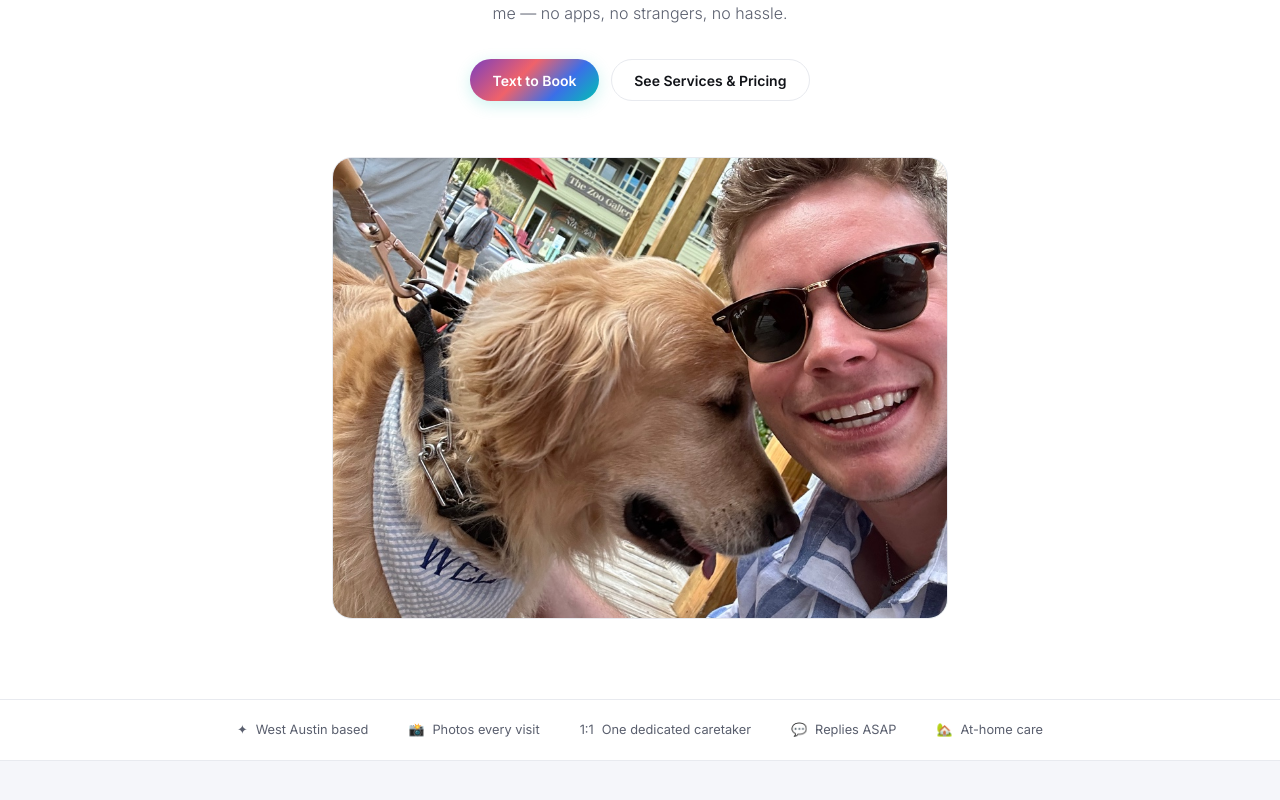
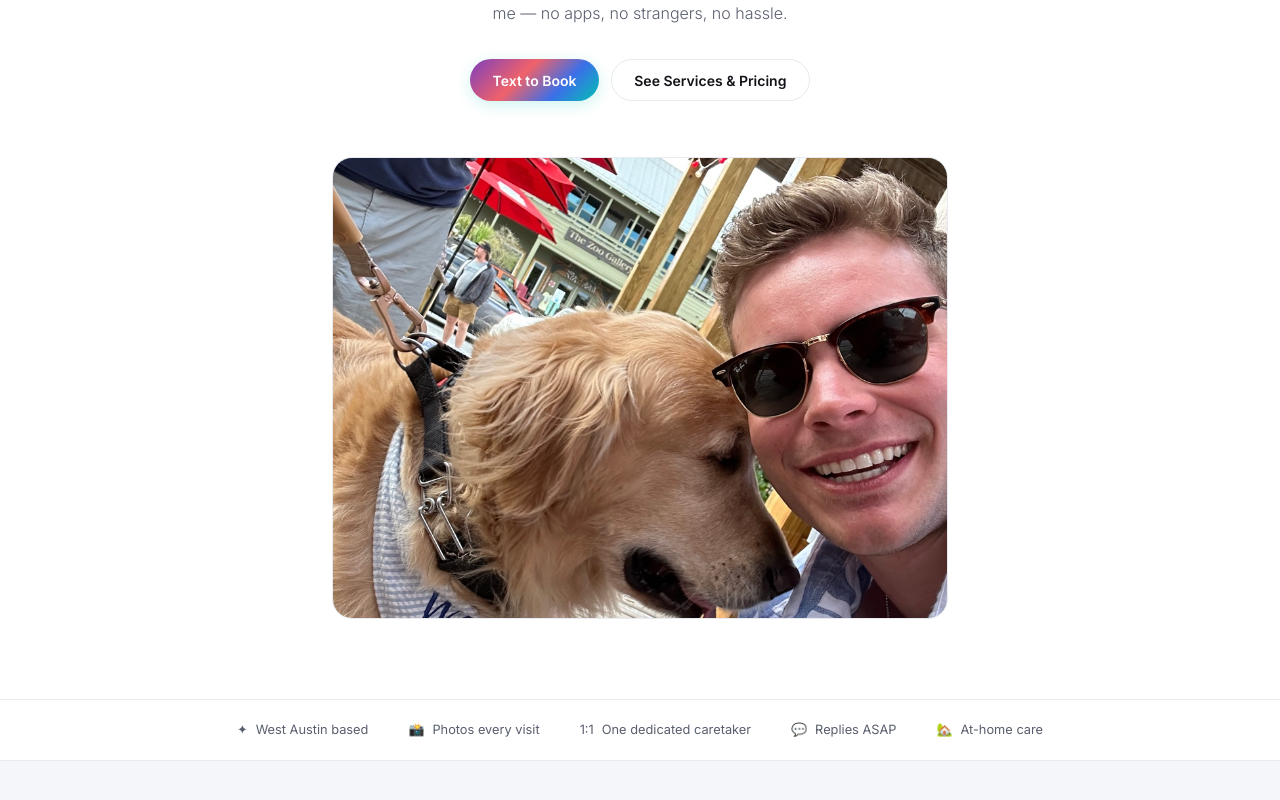
Before and after one commit to wellspeterson/dogmanny, a Next.js app: page / in a window 1280 px wide. Shown: the part 380-1180 px from the top of the page. Built offline with nearby package versions, Linux system fonts and the light colour scheme.

Commit message:
Shift hero image up to show more hair
Move objectPosition from center 55% to center 40%.

https://claude.ai/code/session_01Mu6ncMnb5PDzWzeoxbnTSt

```diff
--- a/app/page.tsx
+++ b/app/page.tsx
@@ -583,7 +583,7 @@ export default function DogMannyPage() {
         </div>
         {/* Hero photo */}
         <div className="hero-img">
-          <img src="/wells-golden-patio.jpeg" style={{width:'100%',height:'100%',objectFit:'cover',objectPosition:'center 55%'}} alt="Wells with a golden retriever" />
+          <img src="/wells-golden-patio.jpeg" style={{width:'100%',height:'100%',objectFit:'cover',objectPosition:'center 40%'}} alt="Wells with a golden retriever" />
         </div>
       </section>
 
```
